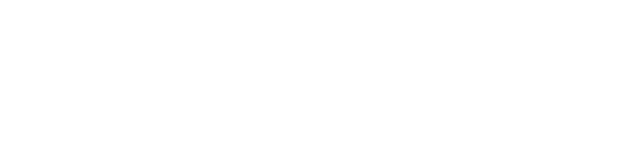
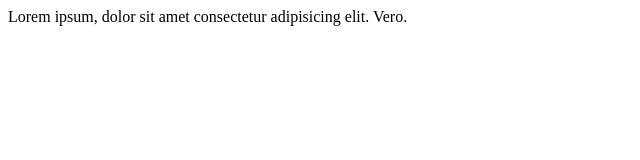
Before and after one commit to WesLou2023/Projet1Ajax, a plain HTML site: page index.html in a window 1280 px wide. Shown: the whole page, without its empty margins (0-640 px from the left). Drawn offline with Linux system fonts and the light colour scheme.

Commit message:
"Ajout d'un paragraphe"

```diff
--- a/index.html
+++ b/index.html
@@ -7,5 +7,6 @@
 </head>
 <body>
     <script src="app.js"></script>
+    Lorem ipsum, dolor sit amet consectetur adipisicing elit. Vero.
 </body>
 </html>
```
